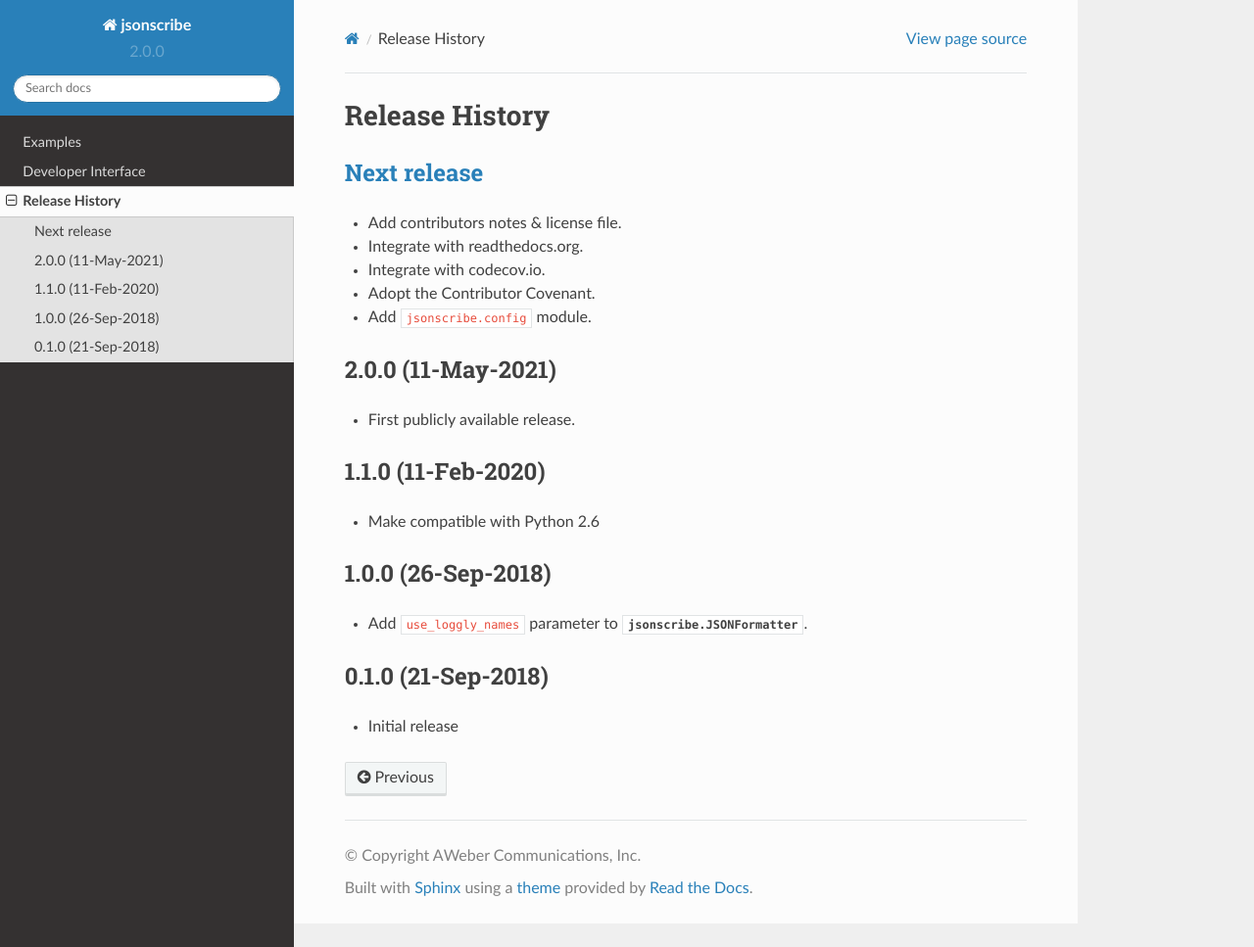
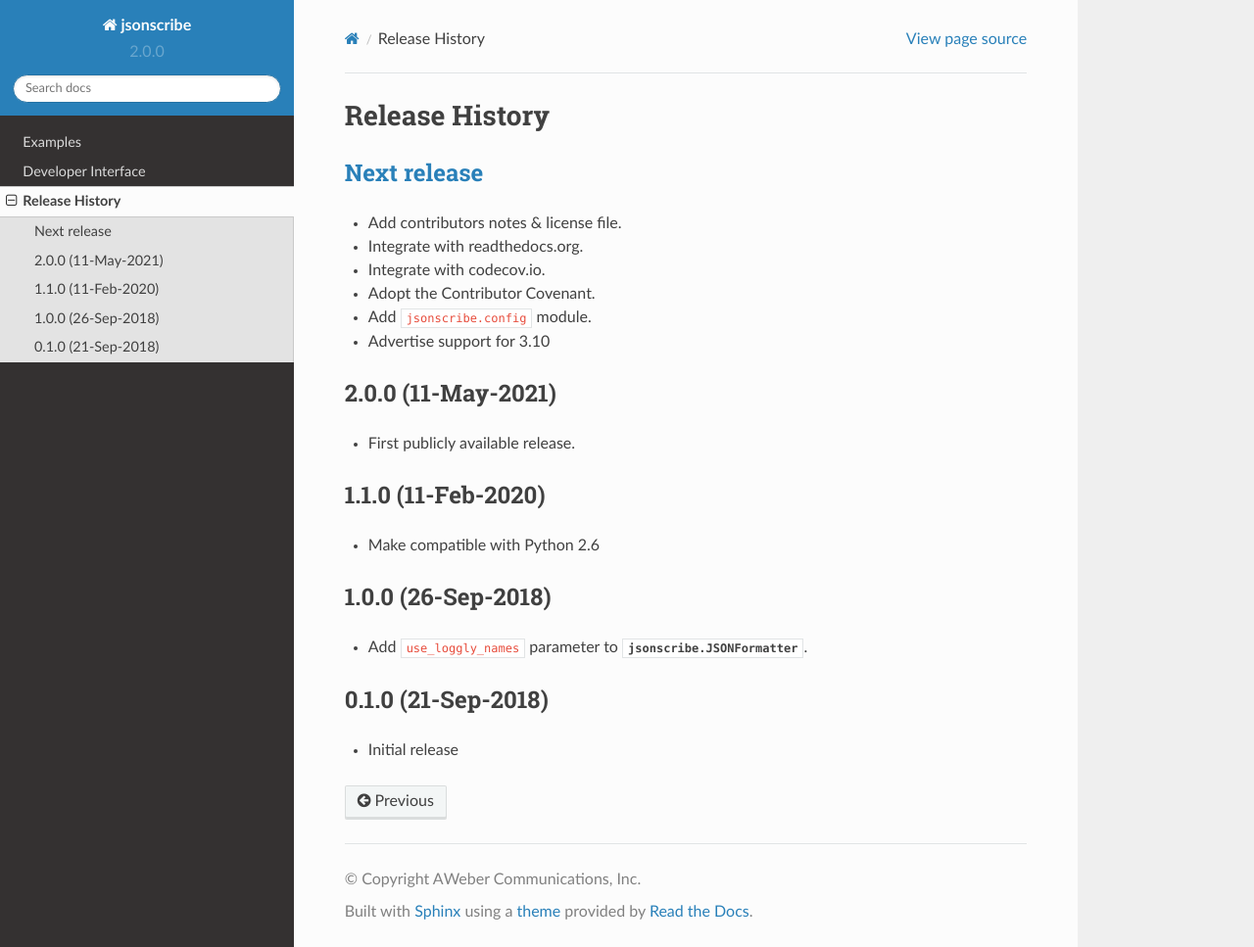
Before and after one commit to aweber/json-scribe, a Sphinx documentation site: the page built from docs/history.rst, in a window 1280 px wide and 967 px high. Shown: the whole window at 98% size. Built offline with Sphinx 7.4.7 and the Read the Docs theme 2.0.0, drawn with Linux system fonts in a browser that asks for light colours.

Commit message:
Add support for Python 3.10.

```diff
--- a/docs/history.rst
+++ b/docs/history.rst
@@ -8,6 +8,7 @@
 - Integrate with codecov.io.
 - Adopt the Contributor Covenant.
 - Add ``jsonscribe.config`` module.
+- Advertise support for 3.10
 
 2.0.0 (11-May-2021)
 -------------------
--- a/setup.py
+++ b/setup.py
@@ -38,5 +38,6 @@
         'Programming Language :: Python :: 3.7',
         'Programming Language :: Python :: 3.8',
         'Programming Language :: Python :: 3.9',
+        'Programming Language :: Python :: 3.10',
     ],
 )
```
Also changed, not shown: 2 other files.
